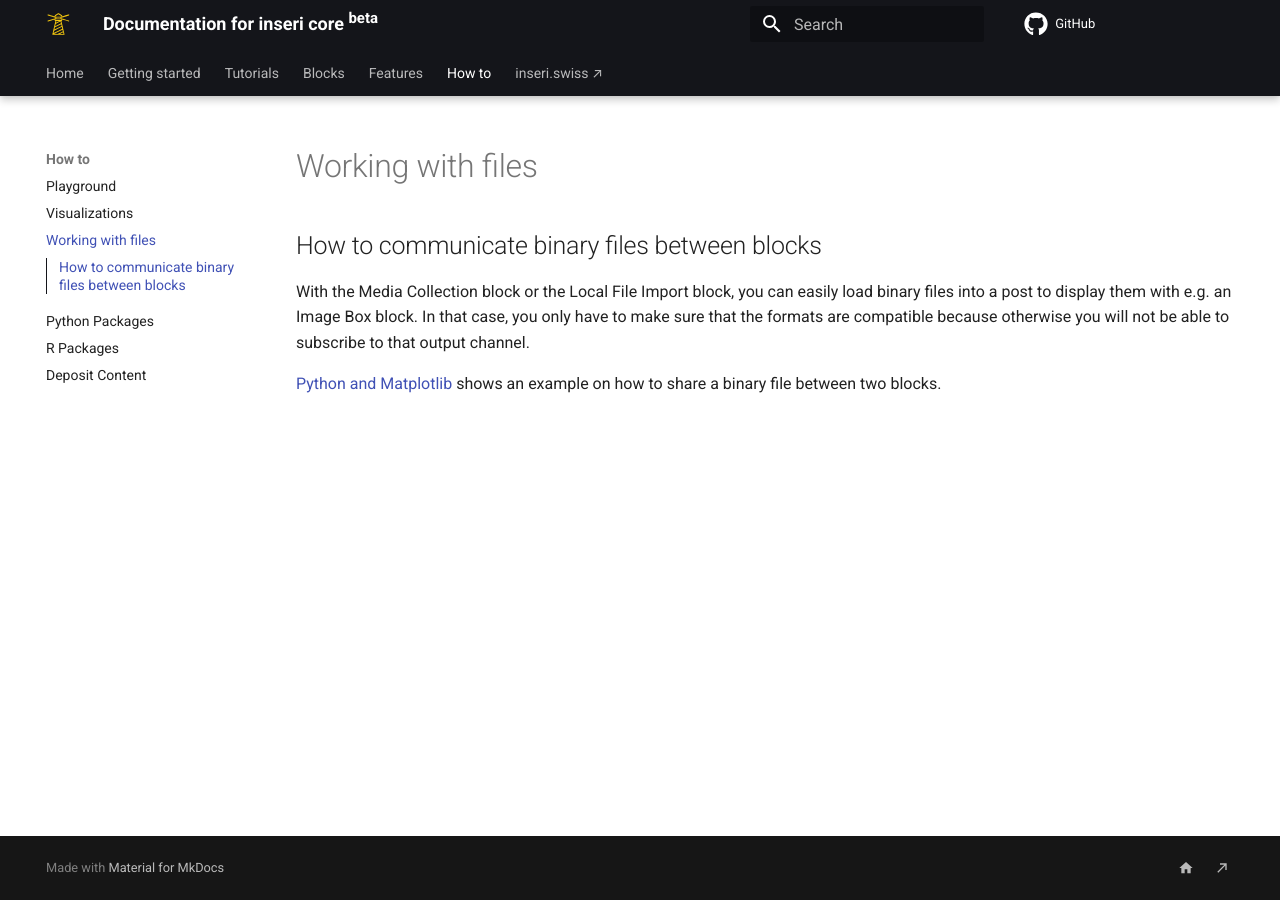
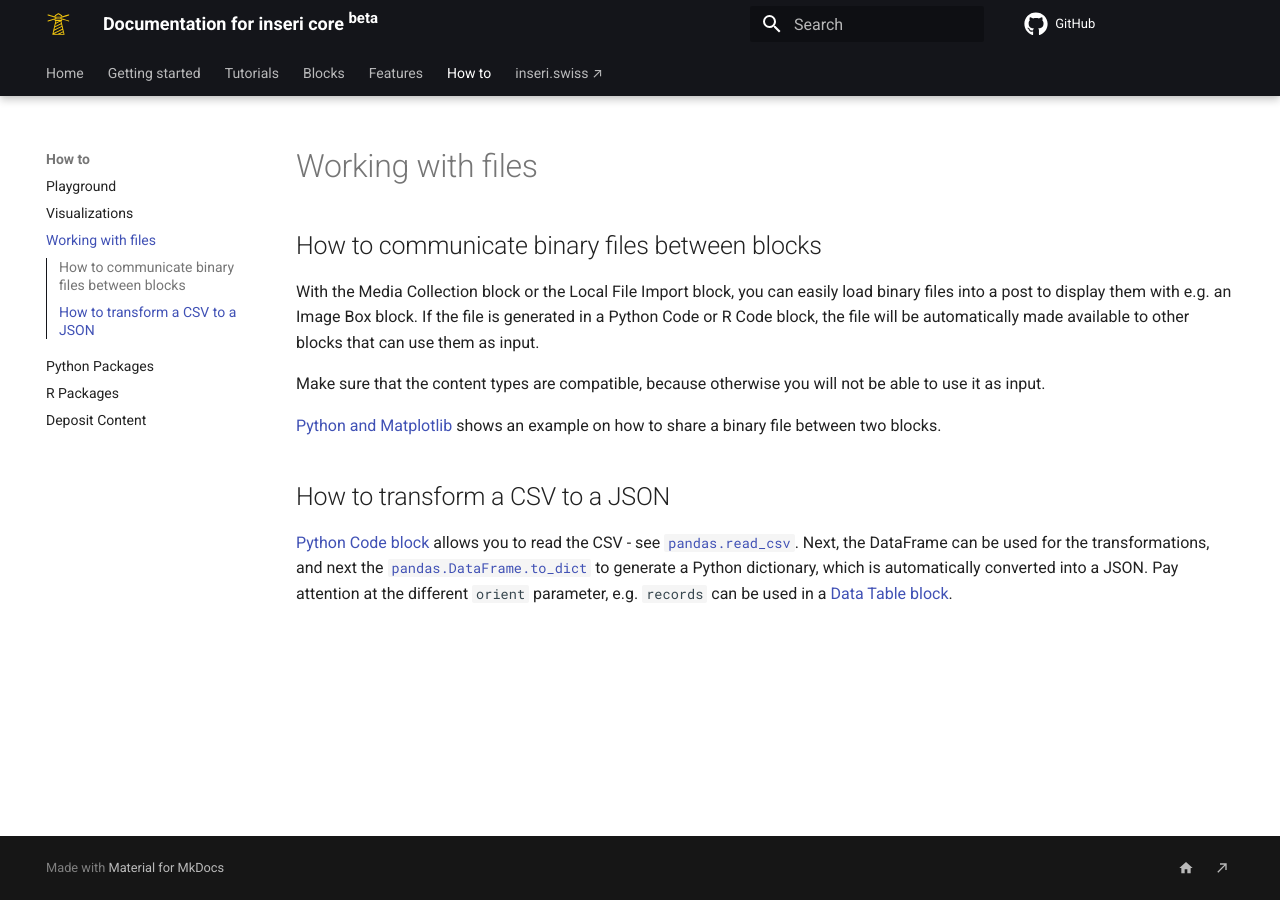
Before and after one commit to inseri-swiss/inseri-core-wp, an MkDocs documentation site: the page built from docs/how-to/work_with_files.md, in a window 1280 px wide. Built offline with MkDocs 1.6.1 and Material for MkDocs 9.7.7, drawn with Linux system fonts in a browser that asks for light colours; comment, search, counter and statistics services are not loaded.

Commit message:
docs: add how to transform a csv to a json

```diff
--- a/docs/how-to/work_with_files.md
+++ b/docs/how-to/work_with_files.md
@@ -2,9 +2,13 @@
 
 ## How to communicate binary files between blocks
 
-With the Media Collection block or the Local File Import block, you can easily
-load binary files into a post to display them with e.g. an Image Box block.
-In that case, you only have to make sure that the formats are compatible because otherwise
-you will not be able to subscribe to that output channel.
+With the Media Collection block or the Local File Import block, you can easily load binary files into a post to display them with e.g. an Image Box block.
+If the file is generated in a Python Code or R Code block, the file will be automatically made available to other blocks that can use them as input.
+
+Make sure that the content types are compatible, because otherwise you will not be able to use it as input.
 
 [Python and Matplotlib](https://inseri.swiss/2023/06/python-and-matplotlib/){:target="\_blank"} shows an example on how to share a binary file between two blocks.
+
+## How to transform a CSV to a JSON
+
+[Python Code block](../blocks/python.md){:target="\_blank"} allows you to read the CSV - see [`pandas.read_csv`](https://pandas.pydata.org/docs/reference/api/pandas.read_csv.html#pandas-read-csv){:target="\_blank"}. Next, the DataFrame can be used for the transformations, and next the [`pandas.DataFrame.to_dict`](https://pandas.pydata.org/docs/reference/api/pandas.DataFrame.to_dict.html#pandas.DataFrame.to_dict){:target="\_blank"} to generate a Python dictionary, which is automatically converted into a JSON. Pay attention at the different `orient` parameter, e.g. `records` can be used in a [Data Table block](../blocks/dataTable.md){:target="\_blank"}.
```
